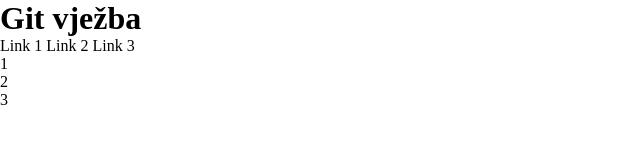
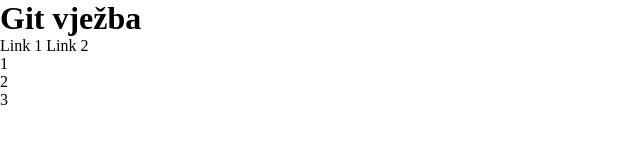
Before and after one commit to TenaBaricevic/git-algebra, a plain HTML site: page index.html in a window 1280 px wide. Shown: the full height of the page, 0-640 px from the left. Drawn offline with Linux system fonts and the light colour scheme.

Commit message:
removed item

```diff
--- a/index.html
+++ b/index.html
@@ -12,7 +12,7 @@
         <nav class="navigation">
             <ahref="#">Link 1</ahref>
             <ahref="#">Link 2</ahref>
-            <ahref="#">Link 3</ahref>
+
         </nav>
         <ul>
             <li>1</li>
```
